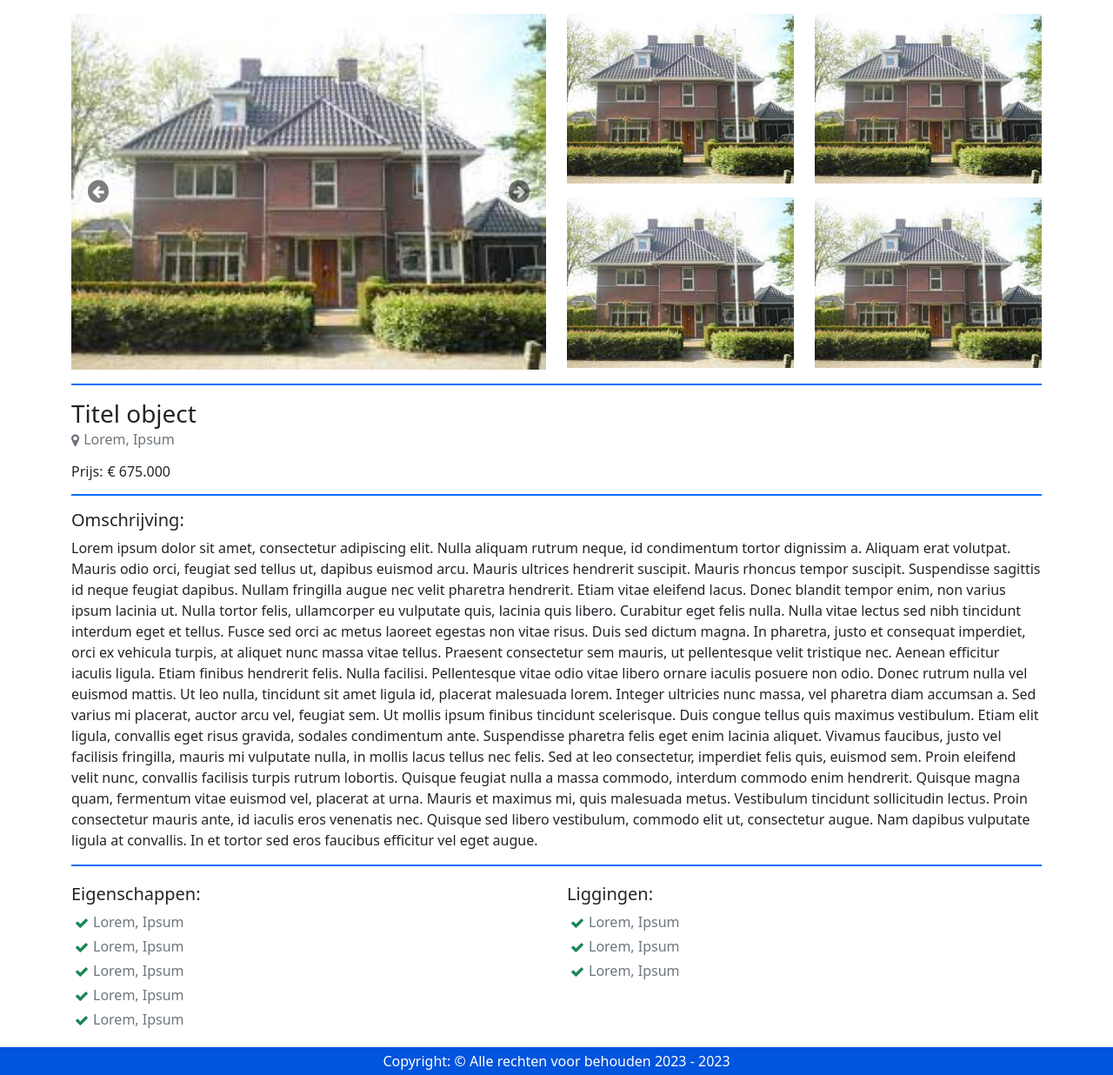
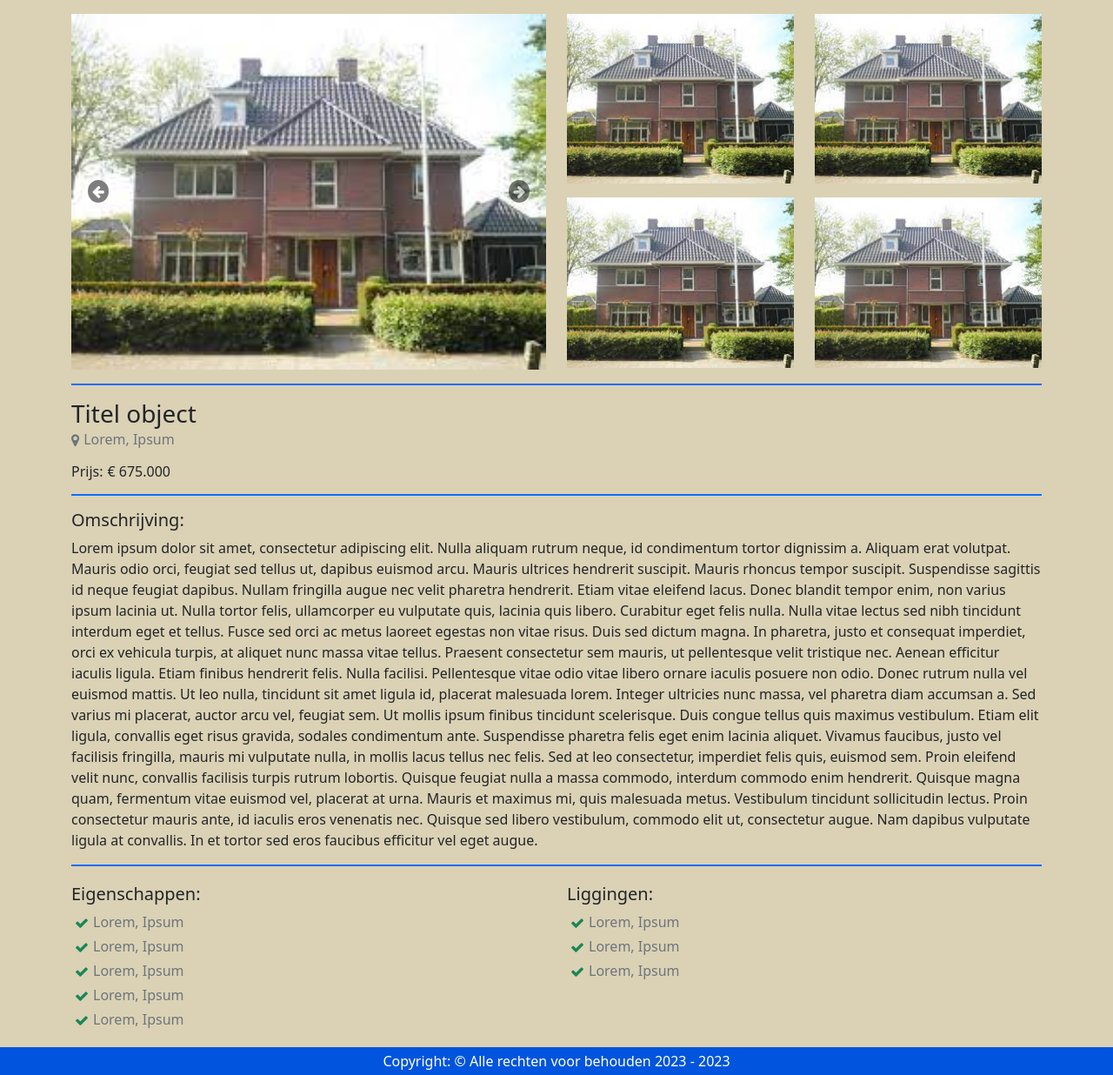
Before and after one commit to Twan043/Vakantie-Woningen, a PHP site: page /single-woning.php in a window 1280 px wide. Shown: the part 56-1292 px from the top of the page at 87% size. Run offline with PHP 8.4, Linux system fonts and the light colour scheme.

Commit message:
Style change

```diff
--- a/single-woning.php
+++ b/single-woning.php
@@ -1,7 +1,7 @@
 <?php
 include 'header.php';
 ?>
-<body>
+<body class="bg-primary">
 <div class="container">
     <div class="row">
         <div class="col-lg-6">
```
